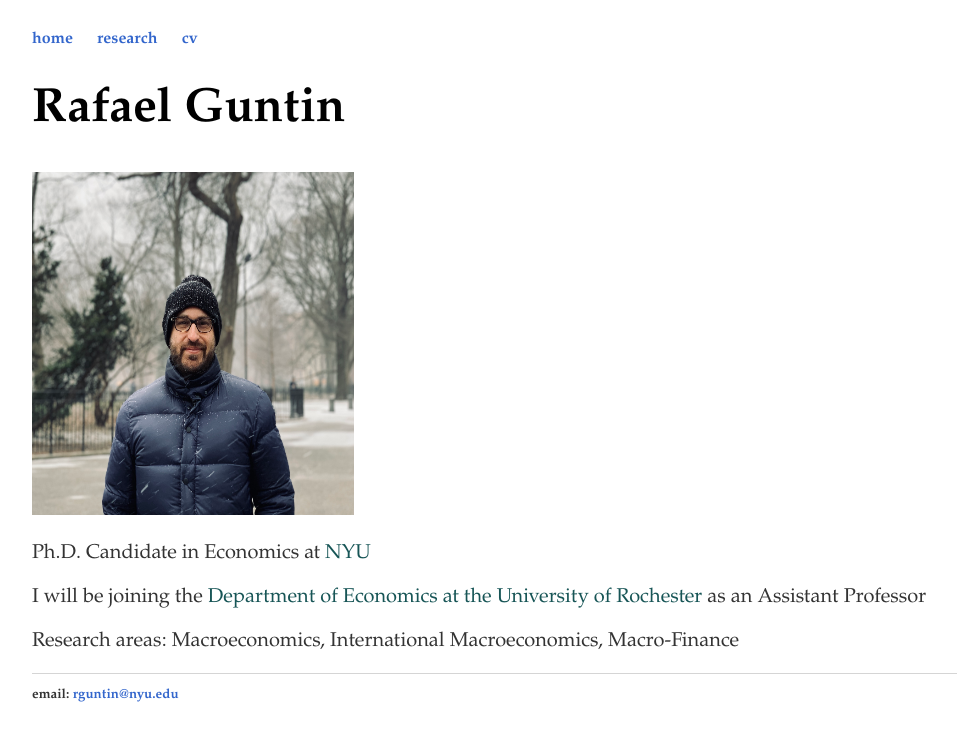
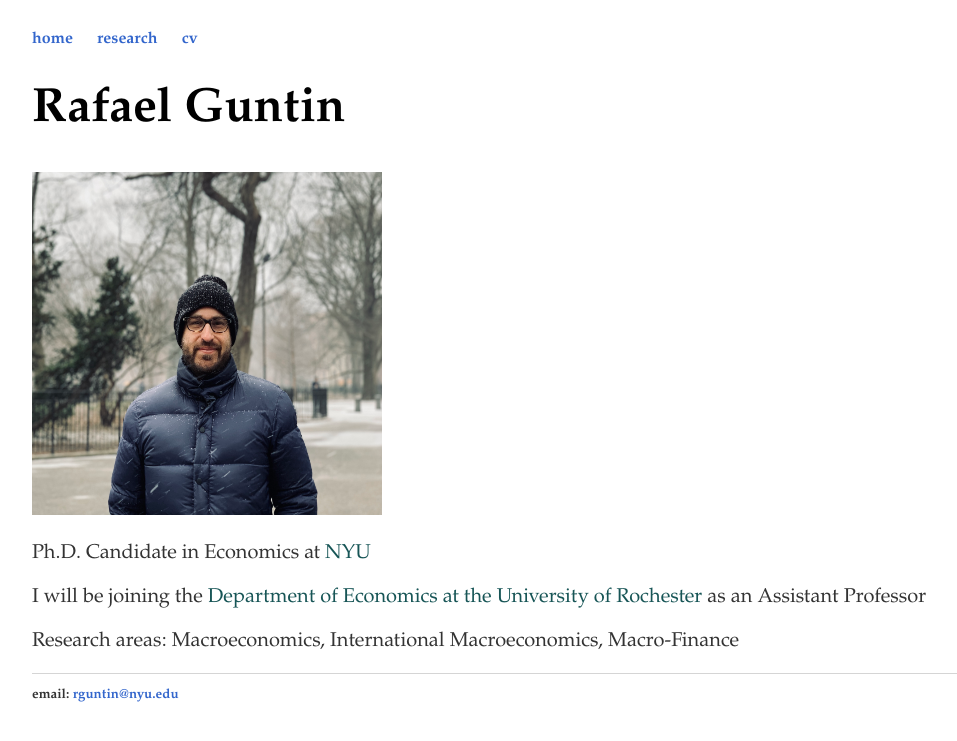
Before and after one commit to rafaguntin/rafaguntin.github.io, a Jekyll site: the page built from index.html, in a window 1280 px wide. Shown: the top 741 px of the page, without its empty margins (96-1053 px from the left). Built offline with Jekyll 4.4.1, drawn with Linux system fonts in a browser that asks for light colours.

Commit message:
Update index.html

```diff
--- a/index.html
+++ b/index.html
@@ -5,7 +5,7 @@ title: Rafael Guntin
 
 <div class="blurb">
 			<h1> Rafael Guntin </h1>
-			<img src="images/test_2.JPG" class="inline"/ width="322" height="343"> <small>
+			<img src="images/test_2.JPG" class="inline"/ width="350" height="343"> <small>
 			<p> Ph.D. Candidate in Economics at <a style="color:#175556" href="https://as.nyu.edu/econ.html" target="_blank">NYU</a> </p>
 		        <p> I will be joining the <a style="color:#175556" href="http://www.sas.rochester.edu/eco/index.html" target="_blank">Department of Economics at the University of Rochester</a> as an Assistant Professor </p>
 			<p> Research areas: Macroeconomics, International Macroeconomics, Macro-Finance</p>
```
